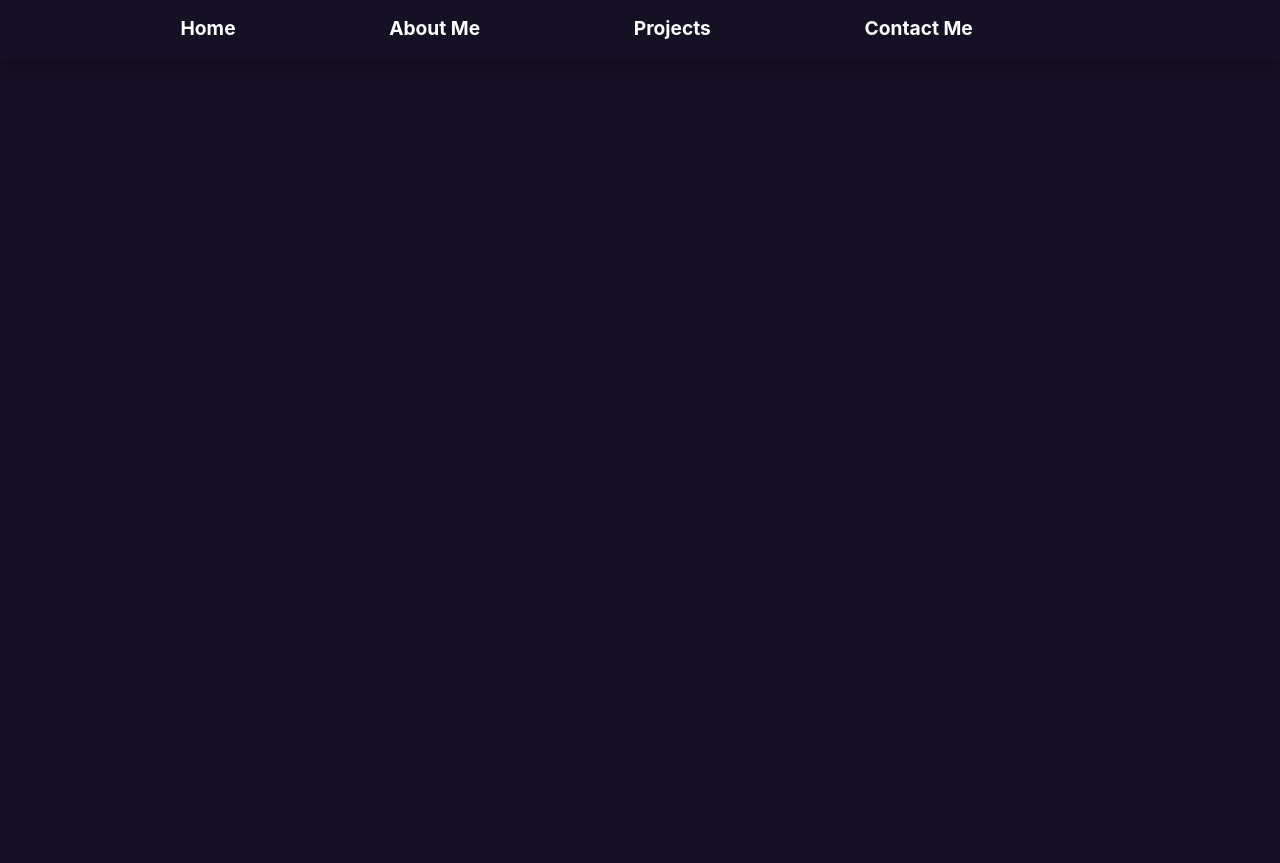
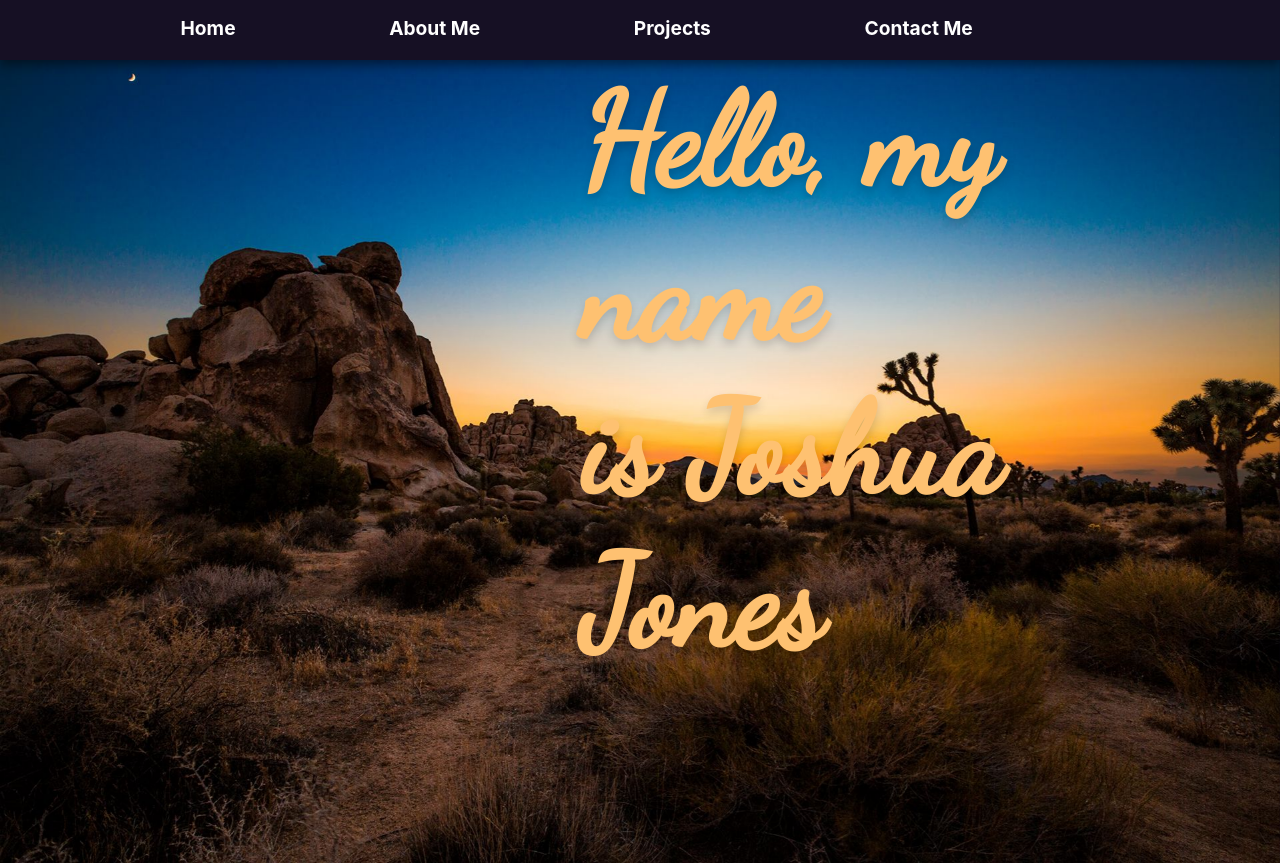
Before and after one commit to JoshuaJ18/Personal-Portfolio, a React app in the folder website/: page / in a window 1280 px wide. Shown: the top 863 px of the page. Before the commit the page ends 800 px from the top, so only its background shows below. Built offline with nearby package versions, Linux system fonts and the light colour scheme.

Commit message:
Completed Homepage
Finished the homepage with a nice background, an introduction, and parallax scrolling. Also put a placeholder for the About Me section.

```diff
--- a/website/public/index.html
+++ b/website/public/index.html
@@ -1,6 +1,7 @@
 <!DOCTYPE html>
 <html lang="en">
   <head>
+    <link href="https://fonts.googleapis.com/css2?family=Dancing+Script&display=swap" rel="stylesheet">
     <meta charset="utf-8" />
     <link rel="icon" href="%PUBLIC_URL%/kidProgramming.ico" />
     <meta name="viewport" content="width=device-width, initial-scale=1" />
--- /dev/null
+++ b/website/src/components/about/AboutMe.js
@@ -0,0 +1,14 @@
+import { Component } from "react";
+import './AboutMeStyles.css';
+
+class AboutMe extends Component {
+  render() {
+    return(
+      <div className="test">
+        <h1 id="AboutMe">Placeholder</h1>
+      </div>
+    );
+  }
+}
+
+export default AboutMe;
--- /dev/null
+++ b/website/src/components/about/AboutMeStyles.css
@@ -0,0 +1,4 @@
+.test {
+    margin-top: 80vh;
+    color: white;
+}
--- /dev/null
+++ b/website/src/components/homepage/Home.js
@@ -0,0 +1,22 @@
+import { Component } from "react";
+import { Parallax } from 'react-parallax';
+import "./HomeStyles.css";
+import background from './joshuaTree.jpg';
+
+
+class Home extends Component {
+  render() {
+    return(
+      <Parallax bgImage={ background } strength={ 800 }>
+      <div className="container" >
+        <p className="hidden" id="Home">h</p>
+        <h1 className="introduction">
+          Hello, my name <br></br> is Joshua Jones
+        </h1>
+      </div>
+      </Parallax>
+    );
+  }
+}
+
+export default Home;
--- /dev/null
+++ b/website/src/components/homepage/HomeStyles.css
@@ -0,0 +1,22 @@
+.container {
+    display: flex;
+    margin-bottom: 100vh;
+    width: 100%;
+    height: auto;
+}
+
+.hidden {
+    display: hidden;
+}
+
+.introduction {
+    color: rgb(254, 193, 113);
+    font-size: 8rem;
+    font-weight: 600;
+    top: 18vh;
+    left: 58vw;
+    font-family: 'Dancing Script';
+    position: absolute;
+    transform: translate(-30%, -30%);
+    text-shadow: 0 5px 10px rgba(0, 0, 0, 0.15);
+}
--- a/website/src/components/navigation/MenuData.js
+++ b/website/src/components/navigation/MenuData.js
@@ -1,12 +1,12 @@
 export const MenuData = [
   {
     title: "Home",
-    url: "#",
+    url: "#Home",
     cName: "nav-links",
   },
   {
     title: "About Me",
-    url: "#",
+    url: "#AboutMe",
     cName: "nav-links",
   },
   {
--- a/website/src/components/navigation/NavbarStyles.css
+++ b/website/src/components/navigation/NavbarStyles.css
@@ -2,11 +2,13 @@
     display: flex;
     justify-content: right;
     background-color: rgb(22, 16, 36);
-    box-shadow: 0 5px 15px rgba(0, 0, 0, 0.25);
+    box-shadow: 0 5px 10px rgba(0, 0, 0, 0.45);
     width: 100%;
     height: auto;
     padding-bottom: .5vh;
     position: fixed;
+    z-index: 10;
+
 }
 
 .nav-menu {
--- a/website/src/index.css
+++ b/website/src/index.css
@@ -6,6 +6,7 @@ body {
   -webkit-font-smoothing: antialiased;
   -moz-osx-font-smoothing: grayscale;
   background-color: rgb(22, 16, 36);
+  overflow-x: hidden;
 }
 
 code {
--- a/website/src/index.js
+++ b/website/src/index.js
@@ -1,13 +1,17 @@
 import React from 'react';
 import ReactDOM from 'react-dom/client';
 import './index.css';
-import Navbar from './components/navigation/Navbar'
+import Navbar from './components/navigation/Navbar';
+import Home from './components/homepage/Home';
+import AboutMe from './components/about/AboutMe';
 import reportWebVitals from './reportWebVitals';
 
 const root = ReactDOM.createRoot(document.getElementById('root'));
 root.render(
   <React.StrictMode>
-    <Navbar />
+    <Navbar />,
+    <Home />,
+    <AboutMe />,
   </React.StrictMode>
 );
 
```
Also changed, not shown: website/public/kidProgramming.png (deleted), website/src/components/homepage/joshuaTree.jpg (added).
